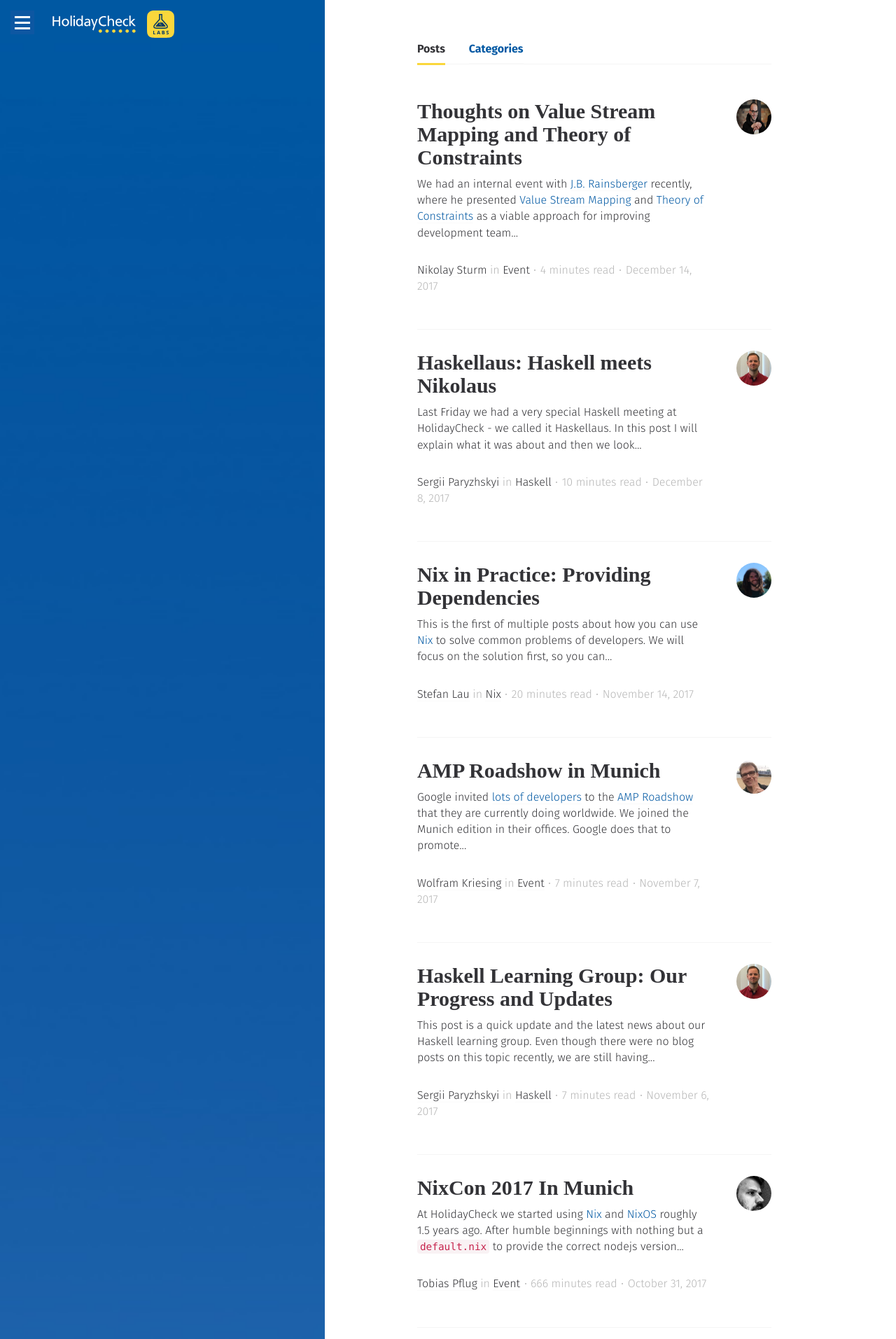
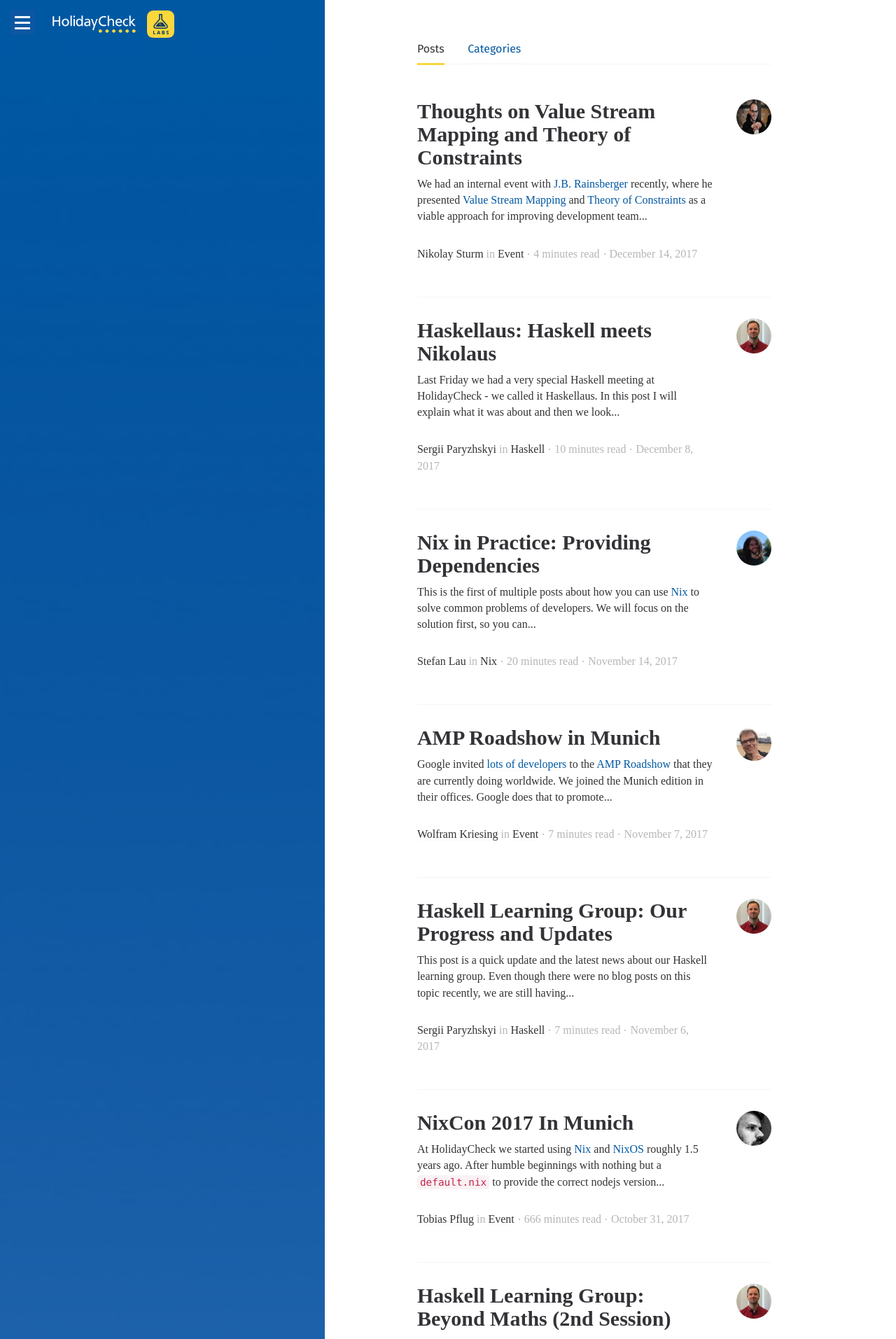
Before and after one commit to holidaycheck/tech-blog, a Jekyll site: the page built from index.md, in a window 1280 px wide. Shown: the top 1913 px of the page at 70% size. Built offline with Jekyll 4.4.1, drawn with Linux system fonts in a browser that asks for light colours; some web fonts are replaced.

Commit message:
Get back to serif font

```diff
--- a/_sass/_type.sass
+++ b/_sass/_type.sass
@@ -22,7 +22,7 @@
 select,
 textarea
     color: $text-color
-    font-family: $sans
+    font-family: $serif
 
 // Text rendering for titles only to insure no performance hit
 .post-preview,
--- a/_sass/partials/_main-content.sass
+++ b/_sass/partials/_main-content.sass
@@ -16,7 +16,7 @@
 		margin-right: 30px
 		line-height: 40px
 		font-family: $sans
-		font-weight: 600
+		font-weight: 400
 		text-decoration: none
 		color: $hc-blue
 		margin-bottom: -2px
@@ -54,7 +54,6 @@
 				&:hover
 					color: $light-grey
 		p
-			font-family: $sans
 			+font-size(16)
 
 			+breakpoint(md)
```
